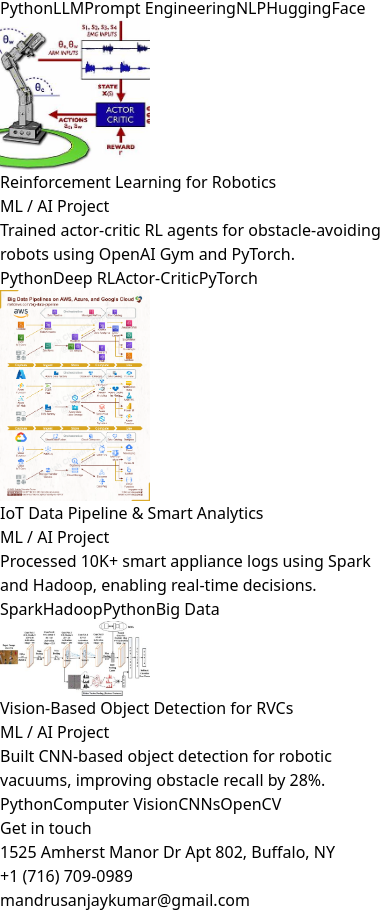
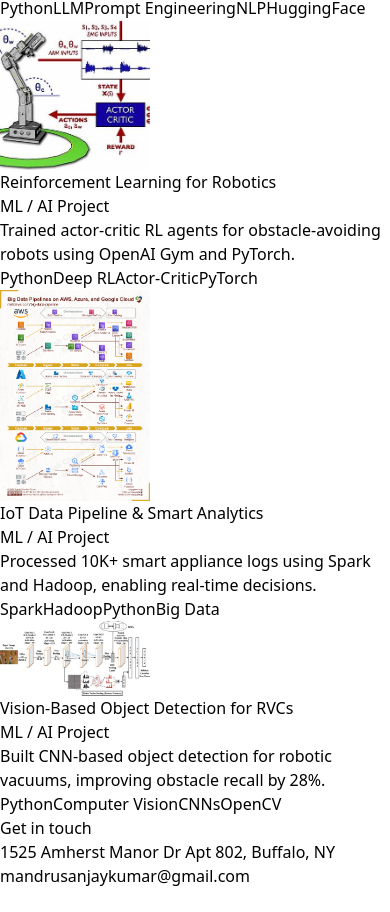
Before and after one commit to mandrusanjay123/react-portfolio-Sanjay, a React (Vite) app: page / in a window 390 px wide. Shown: the part 5305-6217 px from the top of the page. After the commit the page ends 6193 px from the top, so only its background shows below. Built offline with nearby package versions, Linux system fonts and the light colour scheme.

Commit message:
Update index.js
Deleted phoneNo from Contact object

```diff
--- a/src/constants/index.js
+++ b/src/constants/index.js
@@ -160,6 +160,6 @@ export const PROJECTS = [
 
 export const CONTACT = {
   address: "1525 Amherst Manor Dr Apt 802, Buffalo, NY",
-  phoneNo: "+1 (716) 709-0989",
+  // phoneNo: "+1 (716) 709-0989",
   email: "mandrusanjaykumar@gmail.com"
 };
```
